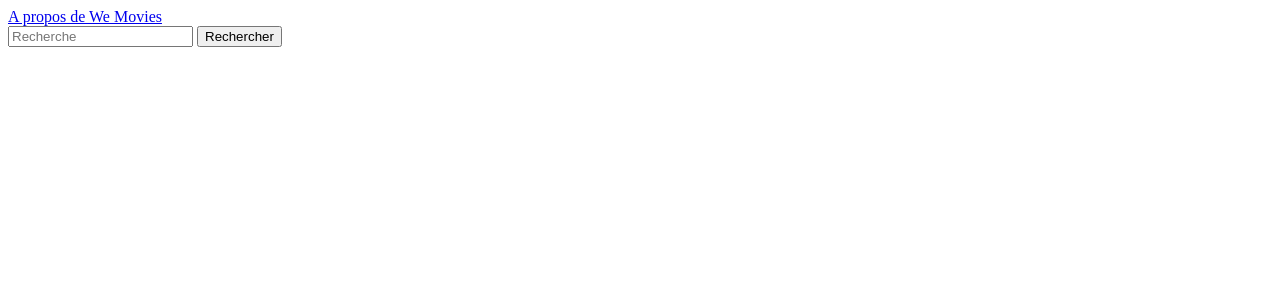
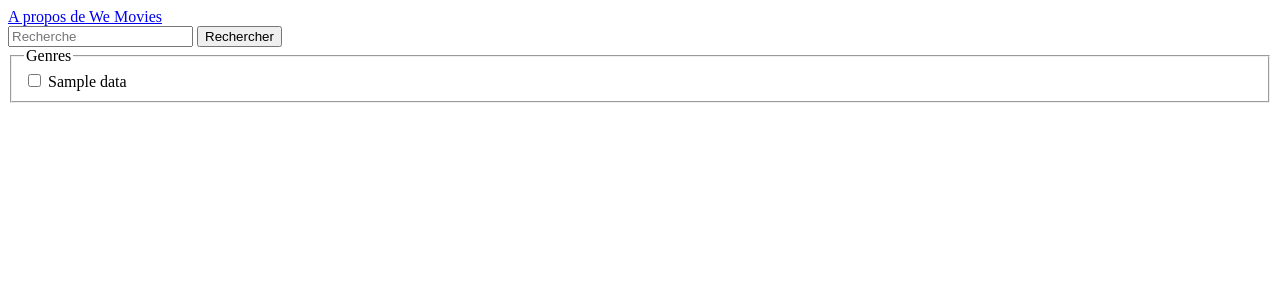
Before and after one commit to JerryFalimanana/we-movies, a Symfony app: template templates/home/index.html.twig in a window 1280 px wide. Shown: the top 307 px of the page. Run offline with Twig, Linux system fonts and the light colour scheme; the template is opened without the code that fills it: most values are stand-ins (such as "Sample title", 1, 10 or a date in 2020); some libraries are stand-ins or nearby versions.

Commit message:
show existing genres

```diff
--- a/src/Controller/HomeController.php
+++ b/src/Controller/HomeController.php
@@ -14,10 +14,10 @@ class HomeController extends AbstractController
      */
     public function index(ApiTmdb $apiTmdb): Response
     {
-        $data = $apiTmdb->getData();
+        $genre = $apiTmdb->getData()['genres'];
 
         return $this->render('home/index.html.twig', [
-            'data' => $data,
+            'data' => $genre,
         ]);
     }
 }
--- a/src/Service/ApiTmdb.php
+++ b/src/Service/ApiTmdb.php
@@ -2,6 +2,7 @@
 
 namespace App\Service;
 
+use Doctrine\DBAL\Types\JsonType;
 use Symfony\Contracts\HttpClient\HttpClientInterface;
 
 class ApiTmdb
--- a/templates/home/index.html.twig
+++ b/templates/home/index.html.twig
@@ -14,4 +14,17 @@
             </div>
         </div>
     </nav>
+    <div class="container">
+        <fieldset class="form-group">
+            <legend class="mt-4">Genres</legend>
+            {% for genre in data %}
+                <div class="form-check">
+                    <input class="form-check-input" type="checkbox" value="" id="flexCheckDefault">
+                    <label class="form-check-label" for="flexCheckDefault">
+                        {{ genre.name }}
+                    </label>
+                </div>
+            {% endfor %}
+        </fieldset>
+    </div>
 {% endblock %}
```
